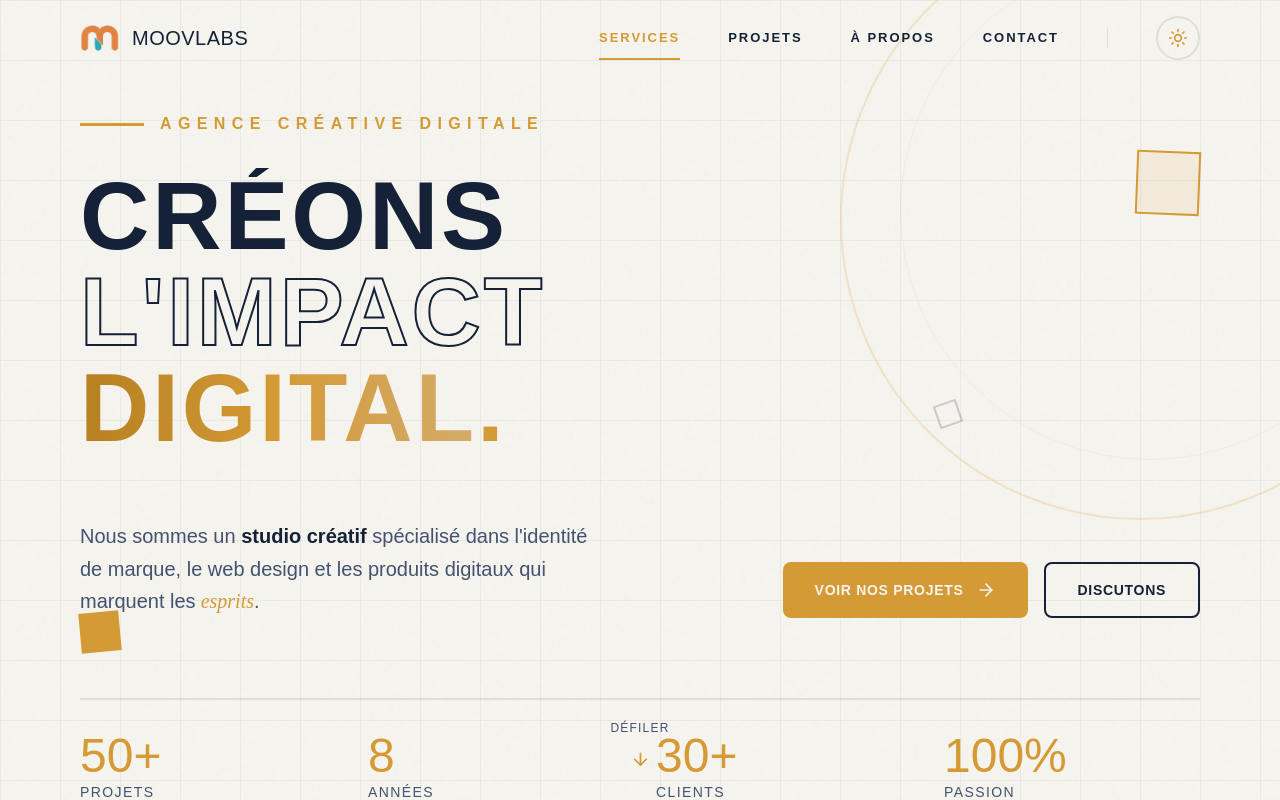
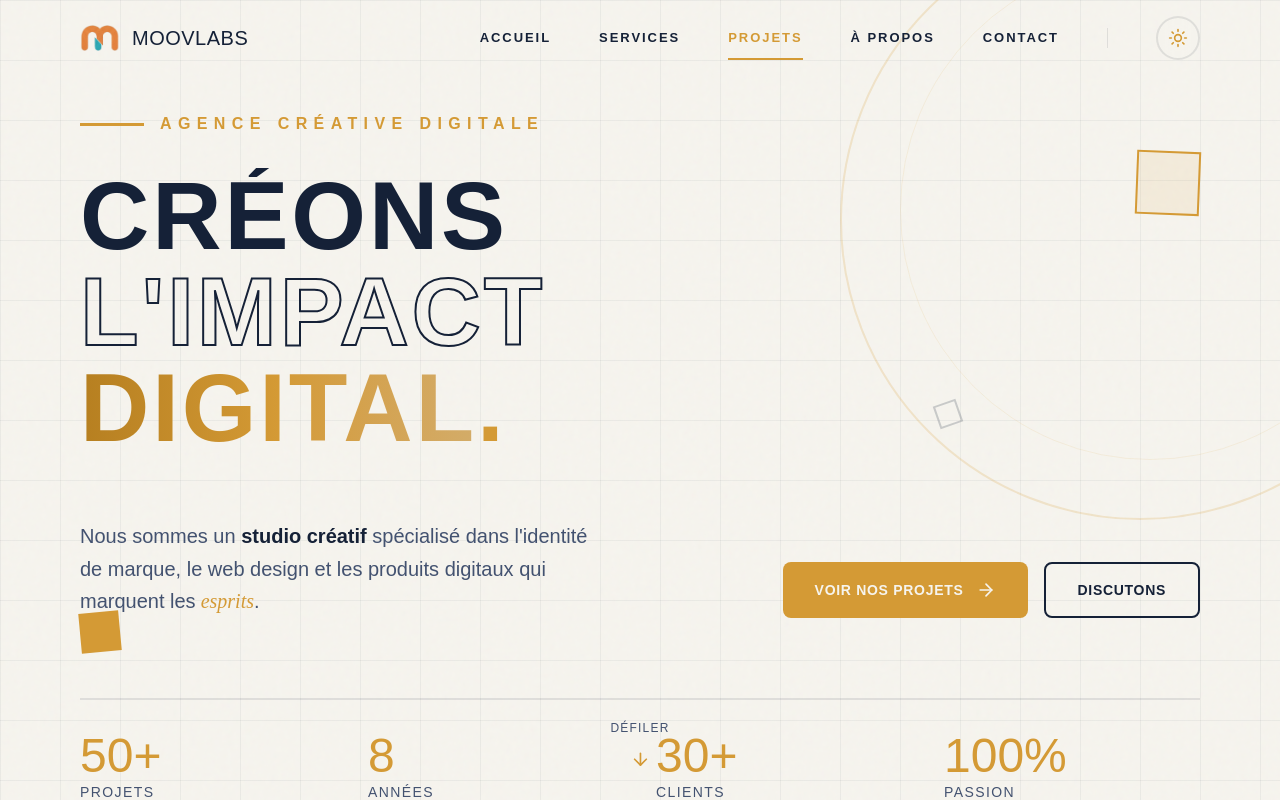
Before and after one commit to MoovLabs/moovlabs, a Next.js app: page / in a window 1280 px wide. Shown: the top 800 px of the page. Built offline with nearby package versions, Linux system fonts and the light colour scheme.

Commit message:
fix(ui):update ui to moovLabs

```diff
--- a/app/components/navigation.tsx
+++ b/app/components/navigation.tsx
@@ -1,4 +1,176 @@
-"use client"
+// "use client"
+
+// import { motion } from "framer-motion";
+// import { useState, useEffect } from "react";
+// import { Menu, X } from "lucide-react";
+// import ThemeToggle from "./themeToggle";
+// import Logo from "./logo";
+
+
+// const navItems = [
+//    { label: "Accueil", href: "#" },
+//   { label: "Services", href: "#services" },
+//   { label: "Projets", href: "#work" },
+//   { label: "À propos", href: "#about" },
+//   { label: "Contact", href: "#contact" },
+// ];
+
+// const Navigation = () => {
+//   const [isOpen, setIsOpen] = useState(false);
+//   const [scrolled, setScrolled] = useState(false);
+//   const [activeSection, setActiveSection] = useState("");
+
+//   useEffect(() => {
+//     const handleScroll = () => {
+//         const sections = document.querySelectorAll("section[id]");
+//         let current = "";
+//         sections.forEach((section) => {
+//           const top = section.getBoundingClientRect().top;
+//           if (top <= window.innerHeight / 2) {
+//             current = section.id;
+//           }
+//         });
+//         setActiveSection(current);
+//     };
+
+//     window.addEventListener("scroll", handleScroll);
+//     handleScroll(); // pour mettre à jour au chargement
+//     return () => window.removeEventListener("scroll", handleScroll);
+//   }, []);
+
+
+//   useEffect(() => {
+//     const sections = document.querySelectorAll("section[id]");
+//     const observer = new IntersectionObserver(
+//       (entries) => {
+//         entries.forEach((entry) => {
+//           if (entry.isIntersecting) {
+//             setActiveSection(entry.target.id);
+//           }
+//         });
+//       },
+//       {
+//         rootMargin: "-50% 0px -50% 0px",
+//         threshold: 0,
+//       }
+//     );
+
+//     sections.forEach((section) => observer.observe(section));
+//     return () => sections.forEach((section) => observer.unobserve(section));
+//   }, []);
+
+//   return (
+//     <motion.header
+//       initial={{ y: -100 }}
+//       animate={{ y: 0 }}
+//       transition={{ duration: 0.6, ease: "easeOut" }}
+//       className={`fixed top-0 left-0 right-0 z-50 px-4 sm:px-6 md:px-12 lg:px-20 py-3 sm:py-4 transition-all duration-300 ${
+//         scrolled ? "bg-background/95 backdrop-blur-md border-b border-foreground/10" : ""
+//       }`}
+//     >
+//       <nav className="flex items-center justify-between max-w-[1600px] mx-auto">
+//         {/* Logo */}
+//         <a href="#" className="flex items-center gap-2 sm:gap-3 group flex-shrink-0">
+//           <Logo size="md" />
+//           <span className="font-display text-lg sm:text-xl tracking-wide hidden sm:block  transition-colors">
+//             MOOVLABS
+//           </span>
+//         </a>
+
+//         {/* Desktop Navigation */}
+//         <div className="hidden lg:flex items-center gap-8 xl:gap-12">
+//           {navItems.map((item, index) => {
+//             const sectionId = item.href.substring(1);
+//             const isActive = activeSection === sectionId;
+
+//             return (
+//               <motion.a
+//                 key={item.label}
+//                 href={item.href}
+//                 className={`relative text-[13px] font-semibold uppercase tracking-[0.15em] transition-colors group py-2 ${
+//                   isActive ? "text-primary" : "text-foreground hover:text-primary"
+//                 }`}
+//                 initial={{ opacity: 0, y: -20 }}
+//                 animate={{ opacity: 1, y: 0 }}
+//                 transition={{ delay: 0.1 * index, duration: 0.4 }}
+//               >
+//                 {item.label}
+//                 <span className={`absolute -bottom-1 left-0 h-[2px] bg-primary transition-all duration-300 ${
+//                   isActive ? "w-full" : "w-0 group-hover:w-full"
+//                 }`} />
+//               </motion.a>
+//             );
+//           })}
+//           <div className="w-px h-5 bg-foreground/10" />
+//           <div className="relative group cursor-pointer">
+//             <div className="absolute -inset-2 bg-primary/10 rounded-full opacity-0 group-hover:opacity-100 transition-all duration-300 scale-95 group-hover:scale-100 " />
+//             <ThemeToggle />
+//           </div>
+//         </div>
+
+//         {/* Mobile Menu Button */}
+//         <div className="flex items-center gap-3 sm:gap-4 lg:hidden">
+//           <div className="relative group cursor-pointer">
+//             <div className="absolute -inset-2 bg-primary/10 rounded-full opacity-0 group-hover:opacity-100 transition-all duration-300 scale-95 group-hover:scale-100" />
+//             <ThemeToggle />
+//           </div>
+//           <motion.button
+//             onClick={() => setIsOpen(!isOpen)}
+//             className="p-2 text-foreground border-2 border-foreground/20 hover:border-primary transition-colors rounded"
+//             whileTap={{ scale: 0.95 }}
+//             aria-label={isOpen ? "Fermer le menu" : "Ouvrir le menu"}
+//           >
+//             {isOpen ? <X className="w-5 h-5 sm:w-6 sm:h-6" /> : <Menu className="w-5 h-5 sm:w-6 sm:h-6" />}
+//           </motion.button>
+//         </div>
+//       </nav>
+
+//       {/* Mobile Menu */}
+//       <motion.div
+//         initial={false}
+//         animate={{
+//           height: isOpen ? "auto" : 0,
+//           opacity: isOpen ? 1 : 0,
+//         }}
+//         transition={{ duration: 0.3, ease: "easeInOut" }}
+//         className="lg:hidden overflow-hidden bg-background"
+//       >
+//         <div className="flex flex-col gap-1 pt-4 sm:pt-6 pb-3 sm:pb-4">
+//           {navItems.map((item, index) => {
+//             const sectionId = item.href.substring(1);
+//             const isActive = activeSection === sectionId;
+
+//             return (
+//               <motion.a
+//                 key={item.label}
+//                 href={item.href}
+//                 onClick={() => setIsOpen(false)}
+//                 className={`relative group text-xl sm:text-2xl md:text-3xl font-display uppercase tracking-wide transition-colors py-3 sm:py-4 border-b border-foreground/10 ${
+//                   isActive ? "text-primary" : "text-foreground hover:text-primary"
+//                 }`}
+//                 initial={{ x: -20, opacity: 0 }}
+//                 animate={isOpen ? { x: 0, opacity: 1 } : {}}
+//                 transition={{ delay: index * 0.1 }}
+//               >
+//                 <span className="relative">
+//                   {item.label}
+//                   <span className={`absolute -bottom-2 left-0 h-[3px] bg-primary transition-all duration-300 ${
+//                     isActive ? "w-full" : "w-0 group-hover:w-full"
+//                   }`} />
+//                 </span>
+//               </motion.a>
+//             );
+//           })}
+//         </div>
+//       </motion.div>
+//     </motion.header>
+//   );
+// };
+
+// export default Navigation;
+
+
+"use client";
 
 import { motion } from "framer-motion";
 import { useState, useEffect } from "react";
@@ -6,8 +178,8 @@ import { Menu, X } from "lucide-react";
 import ThemeToggle from "./themeToggle";
 import Logo from "./logo";
 
-
 const navItems = [
+  { label: "Accueil", href: "#home" },
   { label: "Services", href: "#services" },
   { label: "Projets", href: "#work" },
   { label: "À propos", href: "#about" },
@@ -17,34 +189,30 @@ const navItems = [
 const Navigation = () => {
   const [isOpen, setIsOpen] = useState(false);
   const [scrolled, setScrolled] = useState(false);
-  const [activeSection, setActiveSection] = useState("");
+  const [activeSection, setActiveSection] = useState("home"); // par défaut home
 
+  // Détection scroll pour changer le style du header
   useEffect(() => {
-    const handleScroll = () => {
-      setScrolled(window.scrollY > 50);
-    };
+    const handleScroll = () => setScrolled(window.scrollY > 50);
     window.addEventListener("scroll", handleScroll);
     return () => window.removeEventListener("scroll", handleScroll);
   }, []);
 
+  // Détection section active
   useEffect(() => {
-    const sections = document.querySelectorAll("section[id]");
-    const observer = new IntersectionObserver(
-      (entries) => {
-        entries.forEach((entry) => {
-          if (entry.isIntersecting) {
-            setActiveSection(entry.target.id);
-          }
-        });
-      },
-      {
-        rootMargin: "-50% 0px -50% 0px",
-        threshold: 0,
-      }
-    );
+    const handleSection = () => {
+      const sections = document.querySelectorAll("section[id]");
+      let current = "home"; // par défaut si aucune section visible
+      sections.forEach((section) => {
+        const top = section.getBoundingClientRect().top;
+        if (top <= window.innerHeight / 2) current = section.id;
+      });
+      setActiveSection(current);
+    };
 
-    sections.forEach((section) => observer.observe(section));
-    return () => sections.forEach((section) => observer.unobserve(section));
+    window.addEventListener("scroll", handleSection);
+    handleSection(); // update au chargement
+    return () => window.removeEventListener("scroll", handleSection);
   }, []);
 
   return (
@@ -60,7 +228,7 @@ const Navigation = () => {
         {/* Logo */}
         <a href="#" className="flex items-center gap-2 sm:gap-3 group flex-shrink-0">
           <Logo size="md" />
-          <span className="font-display text-lg sm:text-xl tracking-wide hidden sm:block  transition-colors">
+          <span className="font-display text-lg sm:text-xl tracking-wide hidden sm:block transition-colors group-hover:text-primary">
             MOOVLABS
           </span>
         </a>
@@ -83,15 +251,17 @@ const Navigation = () => {
                 transition={{ delay: 0.1 * index, duration: 0.4 }}
               >
                 {item.label}
-                <span className={`absolute -bottom-1 left-0 h-[2px] bg-primary transition-all duration-300 ${
-                  isActive ? "w-full" : "w-0 group-hover:w-full"
-                }`} />
+                <span
+                  className={`absolute -bottom-1 left-0 h-[2px] bg-primary transition-all duration-300 ${
+                    isActive ? "w-full" : "w-0 group-hover:w-full"
+                  }`}
+                />
               </motion.a>
             );
           })}
           <div className="w-px h-5 bg-foreground/10" />
           <div className="relative group cursor-pointer">
-            <div className="absolute -inset-2 bg-primary/10 rounded-full opacity-0 group-hover:opacity-100 transition-all duration-300 scale-95 group-hover:scale-100 " />
+            <div className="absolute -inset-2 bg-primary/10 rounded-full opacity-0 group-hover:opacity-100 transition-all duration-300 scale-95 group-hover:scale-100" />
             <ThemeToggle />
           </div>
         </div>
@@ -142,9 +312,11 @@ const Navigation = () => {
               >
                 <span className="relative">
                   {item.label}
-                  <span className={`absolute -bottom-2 left-0 h-[3px] bg-primary transition-all duration-300 ${
-                    isActive ? "w-full" : "w-0 group-hover:w-full"
-                  }`} />
+                  <span
+                    className={`absolute -bottom-2 left-0 h-[3px] bg-primary transition-all duration-300 ${
+                      isActive ? "w-full" : "w-0 group-hover:w-full"
+                    }`}
+                  />
                 </span>
               </motion.a>
             );
```
